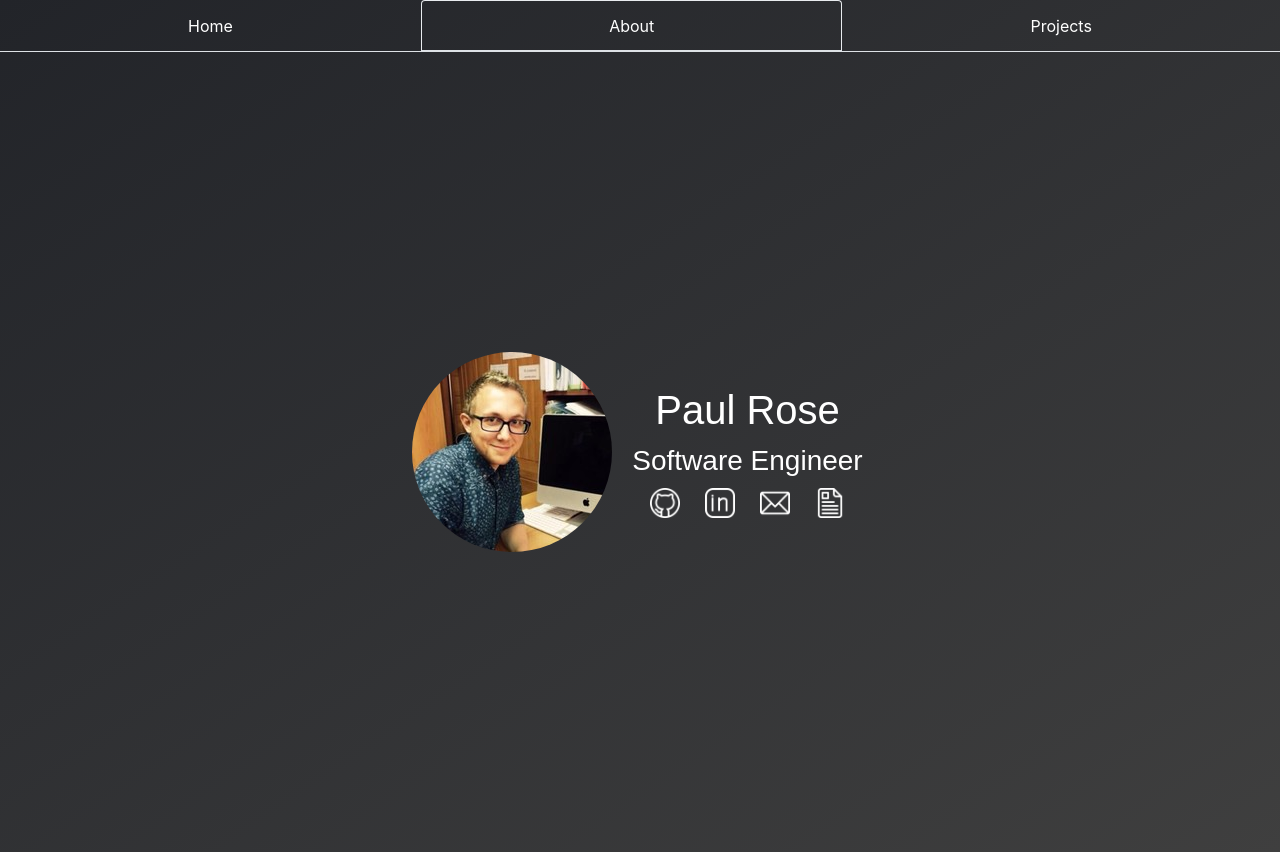
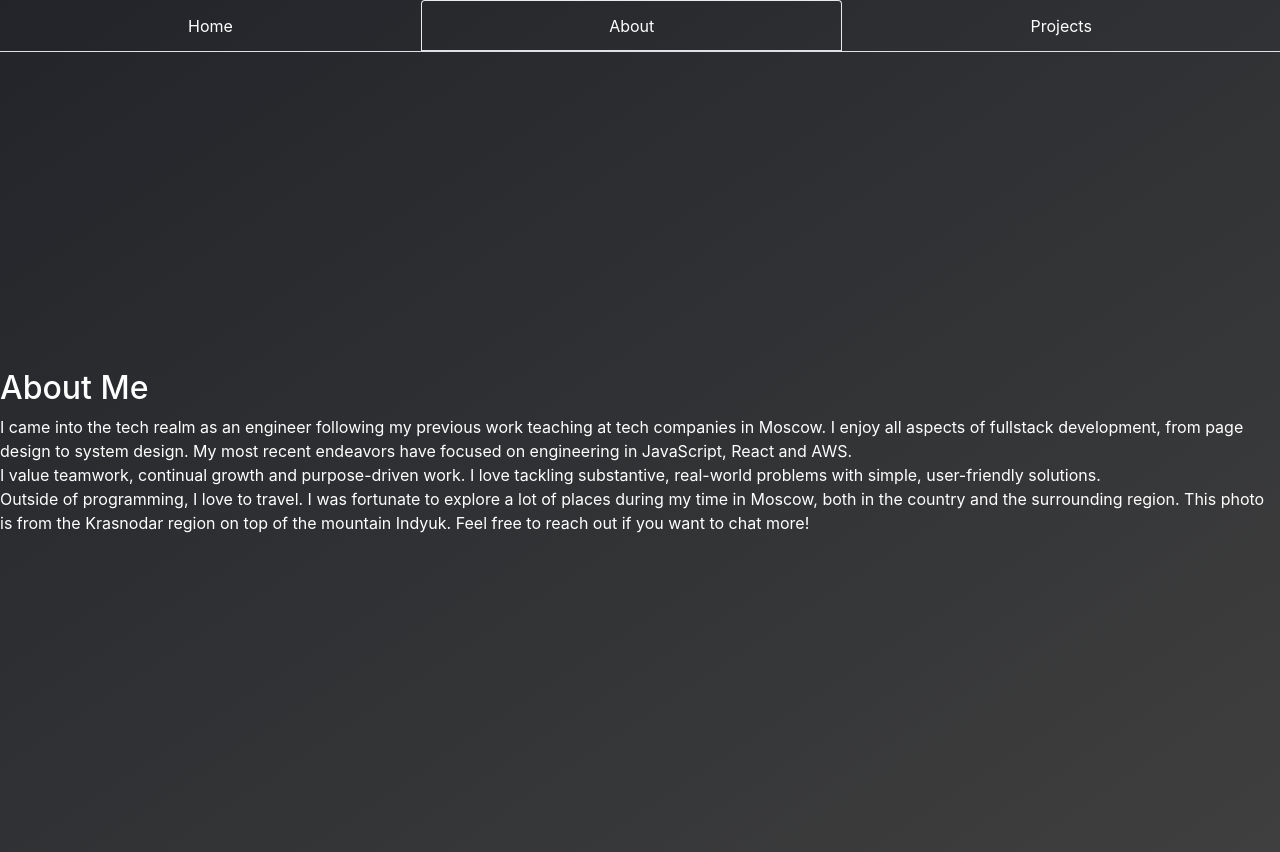
Before and after one commit to rose-paul/personal_site, a React app: page / in a window 1280 px wide. Both pictures are taken after a click on the button "About". Built offline with nearby package versions, Linux system fonts and the light colour scheme.

Commit message:
add about"

```diff
--- a/frontend/App.jsx
+++ b/frontend/App.jsx
@@ -1,6 +1,7 @@
 import React, { useState } from 'react';
 import NavBar from './navBar';
 import Home from './home';
+import About from './about';
 
 const App = () => {
 
@@ -10,8 +11,8 @@ const App = () => {
         switch (num) {
             case 1:
                 return setComponent(<Home />)
-            // case 2:
-            //     return setComponent(<About />)
+            case 2:
+                return setComponent(<About />)
             // case 3:
             //     return setComponent(<Portfolio />)
             default:
--- a/frontend/about.jsx
+++ b/frontend/about.jsx
@@ -0,0 +1,30 @@
+import React from "react";
+
+const About = () => (
+  <div className="flex-wrapper">
+    {/* <img id="transform" src="about.jpg" alt="" /> */}
+
+    <section className="about">
+      <h2>About Me</h2>
+      <article>
+        I came into the tech realm as an engineer following my previous work
+        teaching at tech companies in Moscow. I enjoy all aspects of fullstack development,
+        from page design to system design. My most recent endeavors have focused on
+        engineering in JavaScript, React and AWS.
+      </article>
+      <article>
+        I value teamwork, continual growth and purpose-driven work. I love
+        tackling substantive, real-world problems with simple, user-friendly
+        solutions.
+      </article>
+      <article>
+        Outside of programming, I love to travel. I was fortunate to explore a
+        lot of places during my time in Moscow, both in the country and the
+        surrounding region. This photo is from the Krasnodar region on top of
+        the mountain Indyuk. Feel free to reach out if you want to chat more!
+      </article>
+    </section>
+  </div>
+);
+
+export default About;
--- a/frontend/home.jsx
+++ b/frontend/home.jsx
@@ -5,8 +5,9 @@ import cx from "classnames";
 const Home = () => {
   const [showHeader, setHeader] = useState(false);
 
-  useEffect(() =>
-    setTimeout(setHeader(true), 2000), []);
+  useEffect(() => {
+      setTimeout(setHeader(true), 2000);
+  }, []);
 
   return (
     <CSSTransition
--- a/styles/index.css
+++ b/styles/index.css
@@ -11,3 +11,13 @@ body, html {
     color: white;
     padding: 3% 0%;
 }
+
+
+/* about */
+
+.flex-wrapper {
+    height: 100vh;
+    display: flex;
+    flex-direction: column;
+    justify-content: center;
+}
```
Also changed, not shown: public/about.jpg (added), 1 other file (tests, documents, lock files or other folders).
